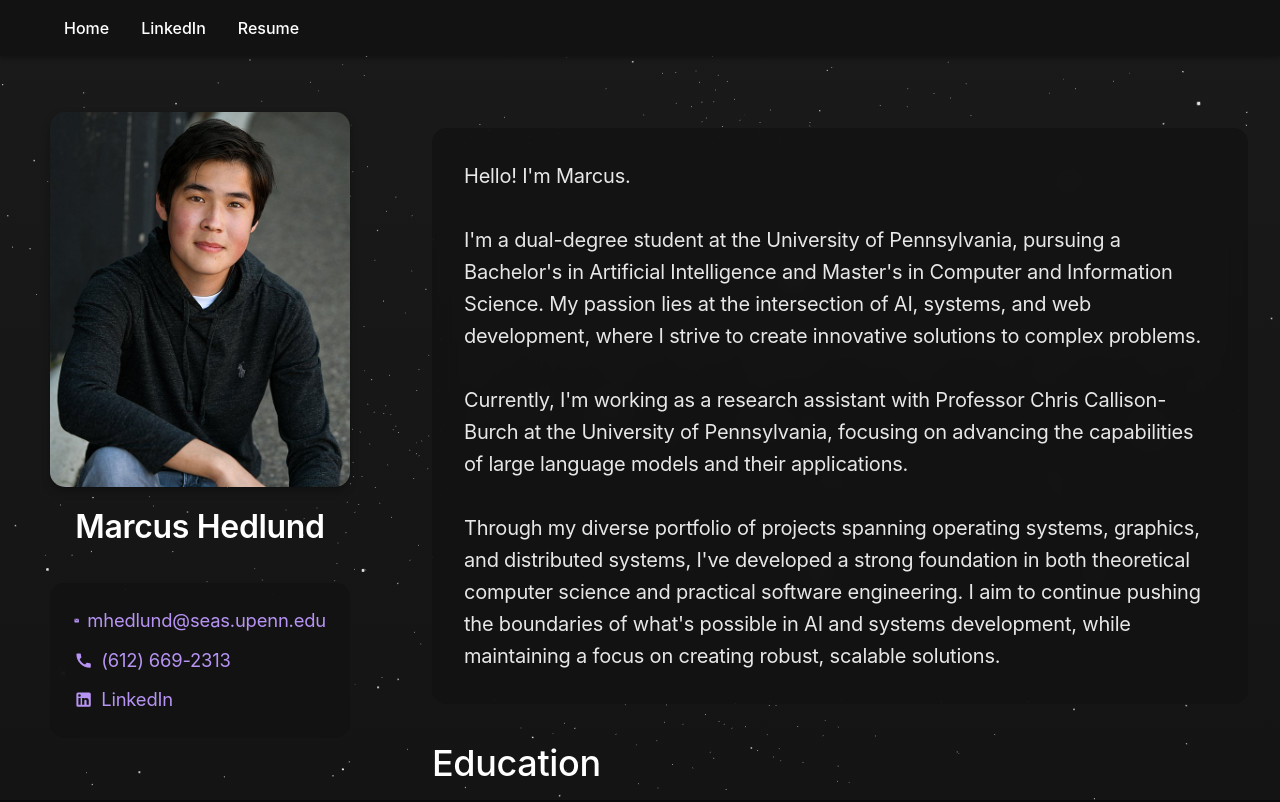
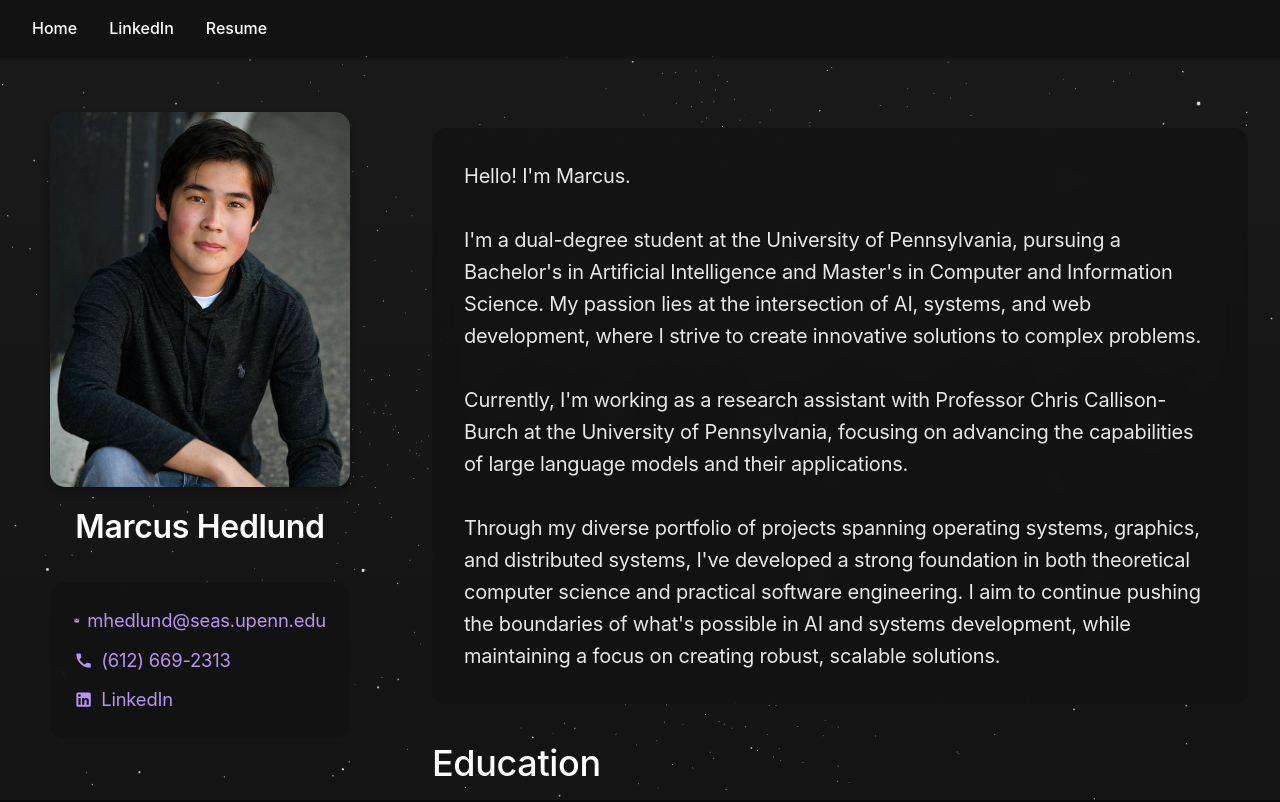
Before and after one commit to mhedlund7/mhedlund7.github.io, a React (Vite) app: page / in a window 1280 px wide. Shown: the top 802 px of the page. Built offline with nearby package versions, Linux system fonts and the light colour scheme.

Commit message:
Adjust navigation left margin to 0.5rem

```diff
--- a/src/components/Layout.tsx
+++ b/src/components/Layout.tsx
@@ -22,9 +22,8 @@ const NavList = styled.ul`
   gap: 1rem;
   margin: 0;
   padding: 0 1rem;
-  max-width: 1200px;
   margin: 0 auto;
-  margin-left: 2rem;
+  margin-left: 0.5 rem;
   justify-content: flex-start;
 
   @media (min-width: 768px) {
```
Also changed, not shown: 1 other file (tests, documents, lock files or other folders).
